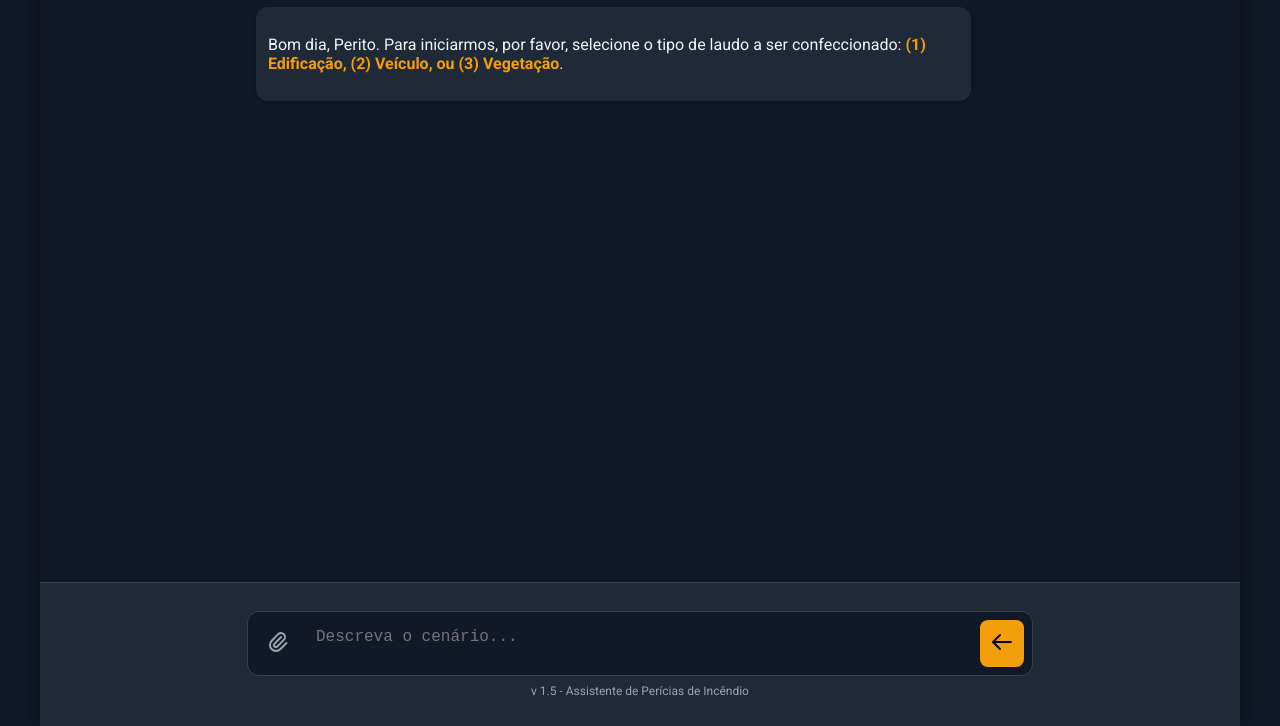
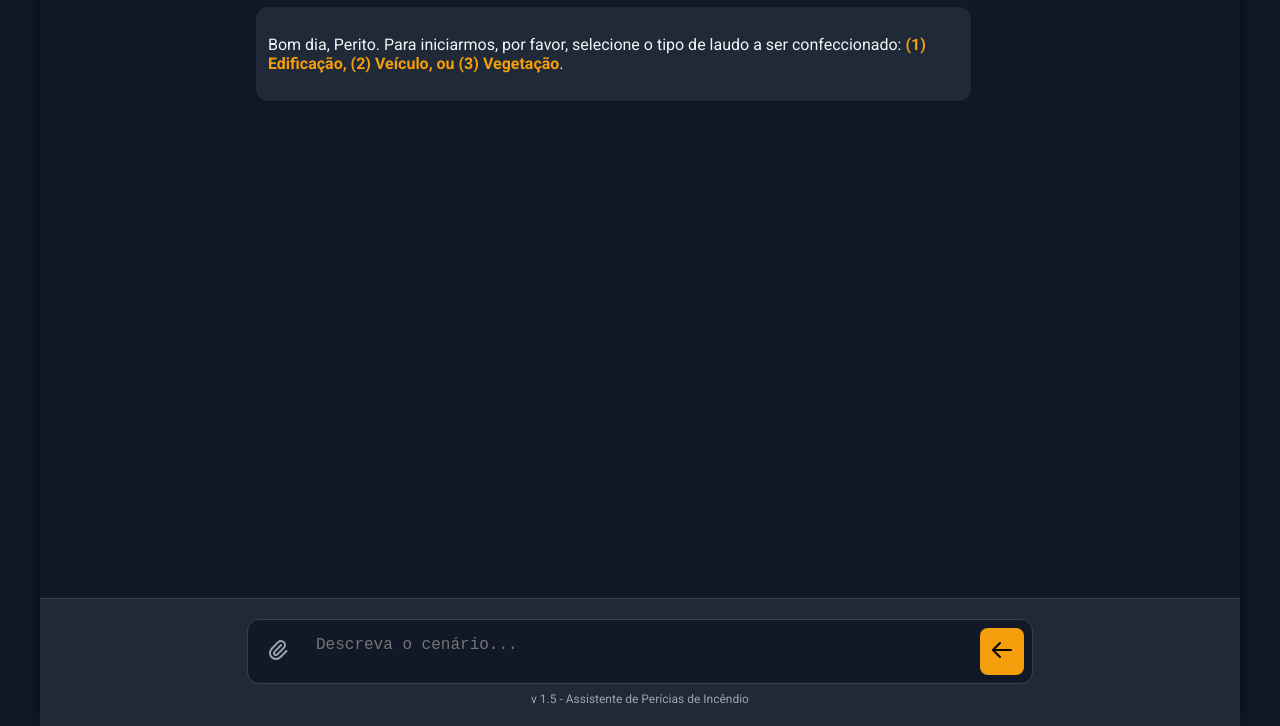
Before and after one commit to jllsilva/assistente_pericia, a website: page public/index.html in a window 1280 px wide. Shown: the part 74-800 px from the top of the page. Drawn offline with nearby package versions, Linux system fonts and the light colour scheme.

Commit message:
Update style.css

```diff
--- a/public/style.css
+++ b/public/style.css
@@ -25,7 +25,7 @@ html, body {
 .app-container {
     display: flex;
     flex-direction: column;
-    height: var(--app-height);
+    height: var(--app-height, 100vh);
     width: 100%;
     max-width: 1200px;
     margin: 0 auto;
@@ -110,7 +110,14 @@ html, body {
 .copy-button:hover { opacity: 1; }
 .copy-button svg { height: 1rem; width: 1rem; }
 
-.app-footer { padding: 1rem; width: 100%; flex-shrink: 0; box-sizing: border-box; background: var(--bg-secondary); border-top: 1px solid var(--user-bubble); }
+.app-footer {
+    padding: 0.5rem 1rem;
+    width: 100%;
+    flex-shrink: 0;
+    box-sizing: border-box;
+    background: var(--bg-secondary);
+    border-top: 1px solid var(--user-bubble);
+}
 
 .previews-area { max-width: 48rem; margin: 0 auto; display: flex; gap: 0.75rem; overflow-x: auto; padding-bottom: 0.75rem; }
 .preview-wrapper { position: relative; flex-shrink: 0; }
@@ -134,3 +141,28 @@ html, body {
 
 .version-text { text-align: center; font-size: 0.75rem; color: var(--text-secondary); margin-top: 0.5rem; }
 .hidden-input { display: none; }
+
+/* --- ESTILOS DA BARRA DE ROLAGEM --- */
+.chat-container::-webkit-scrollbar {
+  width: 8px;
+}
+.chat-container::-webkit-scrollbar-track {
+  background: var(--bg-secondary);
+}
+.chat-container::-webkit-scrollbar-thumb {
+  background-color: var(--user-bubble);
+  border-radius: 10px;
+  border: 2px solid var(--bg-secondary);
+}
+.chat-container::-webkit-scrollbar-thumb:hover {
+  background-color: #4b5563;
+}
+
+/* --- CONTROLE DE FONTES PARA TÍTULOS DO MARKDOWN --- */
+.markdown-content h1,
+.markdown-content h2,
+.markdown-content h3 {
+    font-size: 1.15em;
+    color: var(--accent-primary);
+    margin-bottom: 0.5rem;
+}
```
